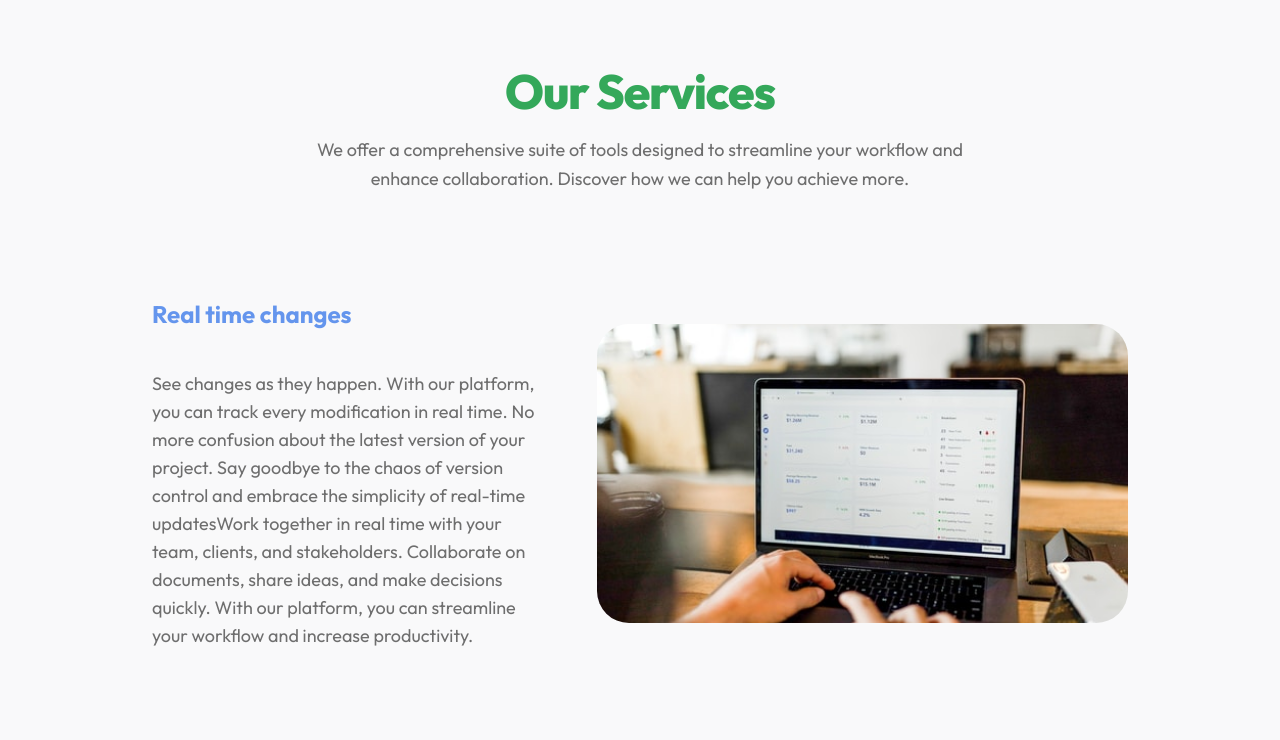
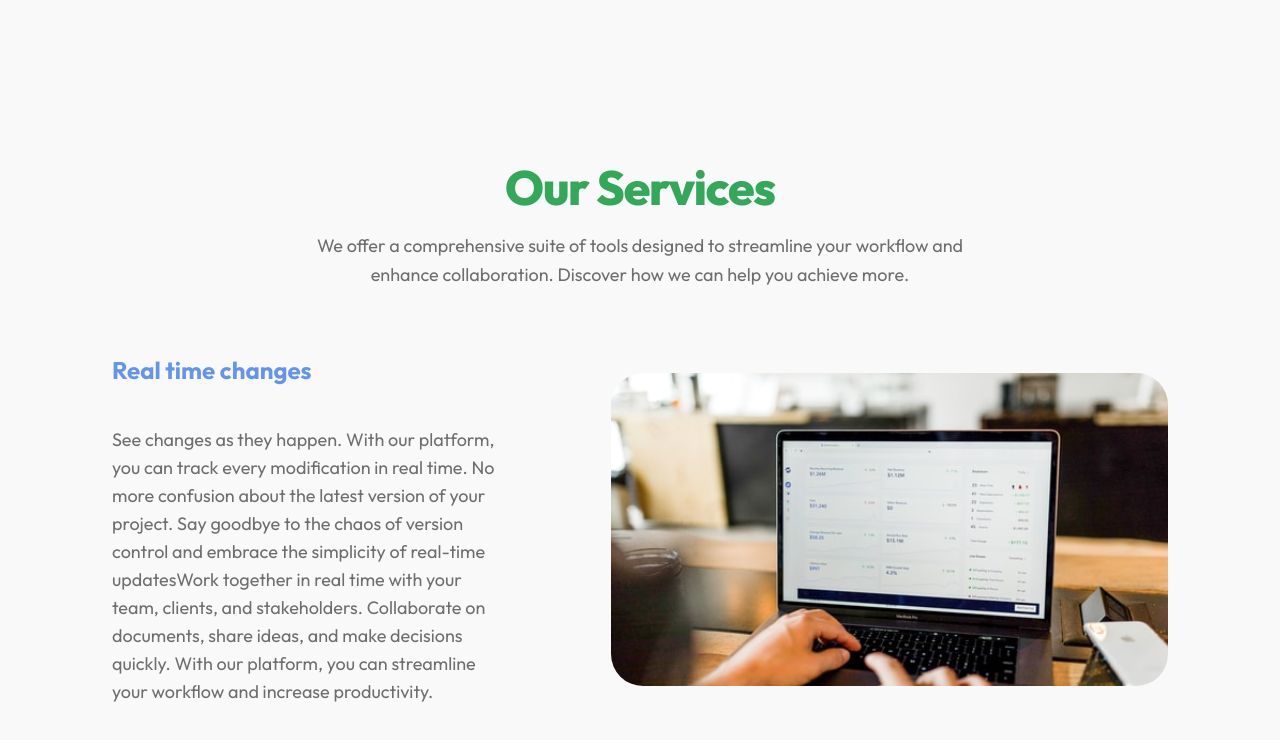
Before and after one commit to Sahil-796/vnp, a Next.js app: page / in a window 1280 px wide. Shown: the part 861-1601 px from the top of the page. Built offline with nearby package versions, Linux system fonts and the light colour scheme.

Commit message:
edit: better fade

```diff
--- a/components/Services.tsx
+++ b/components/Services.tsx
@@ -71,7 +71,7 @@ const content = [
 ];
 export function Services() {
   return (
-    <div className="w-full relative ">
+    <div className="w-full relative pt-24">
       <SectionTitle
         title="Our Services"
         description="We offer a comprehensive suite of tools designed to streamline your workflow and enhance collaboration. Discover how we can help you achieve more."
--- a/components/ui/sticky-scroll-reveal.tsx
+++ b/components/ui/sticky-scroll-reveal.tsx
@@ -49,24 +49,27 @@ export const StickyScroll = ({
     initial: (direction: string) => ({
       opacity: 0,
       y: direction === "down" ? 50 : -50,
+      filter: "blur(10px)",
     }),
     animate: {
       opacity: 1,
       y: 0,
+      filter: "blur(0px)",
     },
     exit: (direction: string) => ({
       opacity: 0,
       y: direction === "down" ? -50 : 50,
+      filter: "blur(10px)",
     }),
   };
 
   return (
     <motion.div
-      className="flex justify-center relative space-x-10 rounded-md p-10"
+      className="flex justify-center relative space-x-10 rounded-md"
       ref={ref}
       // 1. Dynamic height ensures the user has space to scroll through all cards.
       // Adjust the multiplier (e.g., 60vh) to change how fast the cards switch.
-      style={{ height: content.length * 80 + "vh" }}
+      style={{ height: content.length * 60 + "vh" }}
     >
       {/* 2. Sticky container to hold the view in the center while parent scrolls */}
       <div className="sticky top-0 flex h-screen items-center -mt-60 justify-center w-full overflow-hidden">
```
